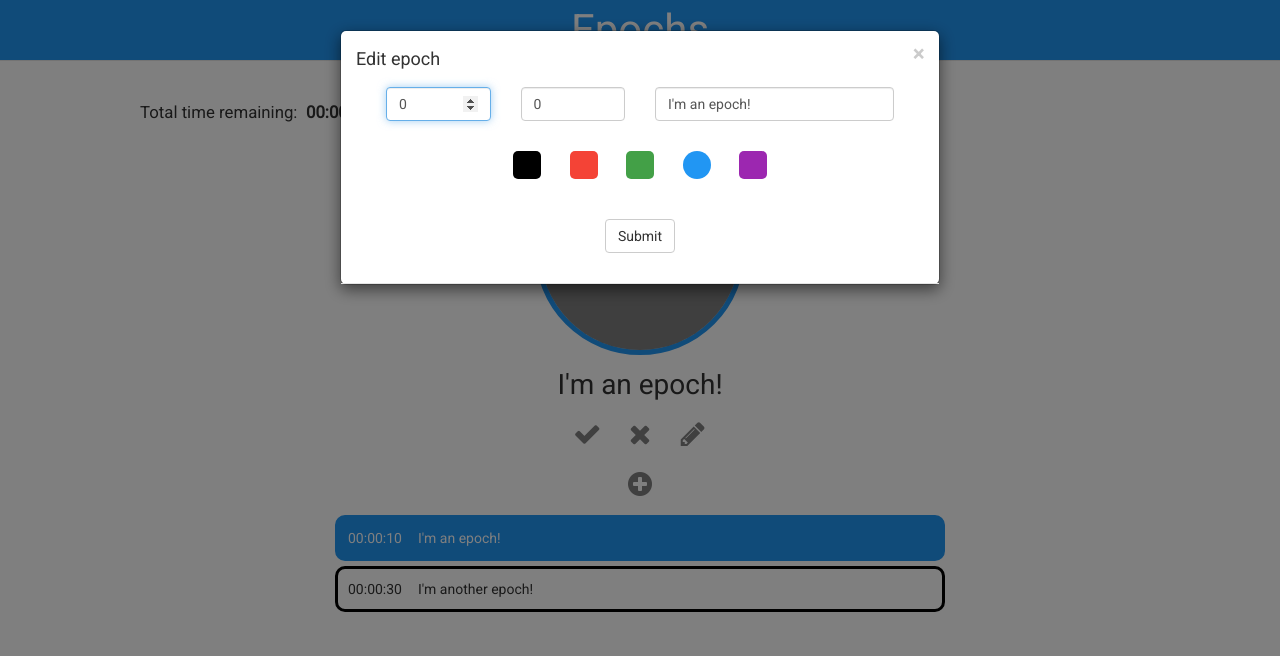
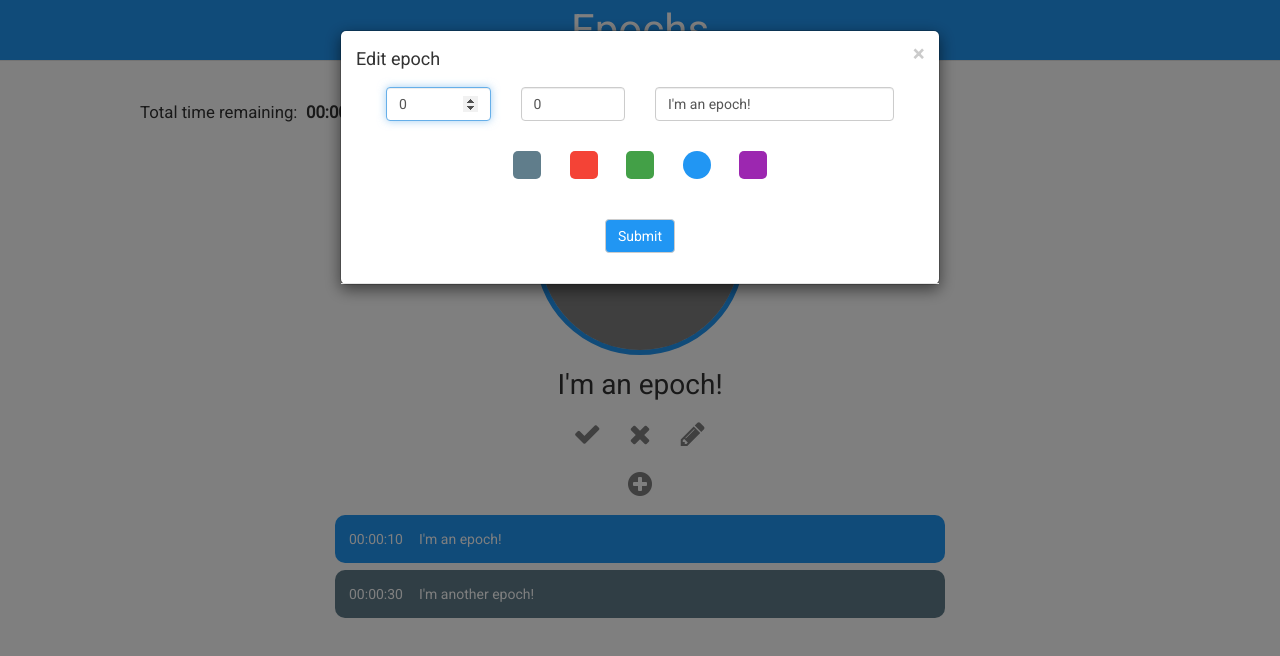
Before and after one commit to czhao39/epochs, a React app: page / in a window 1280 px wide. Both pictures are taken after a click on the icon 692 px from the left and 433 px from the top of the page. Shown: the top 656 px of the page. Built offline with nearby package versions, Linux system fonts and the light colour scheme.

Commit message:
color modifications

```diff
--- a/src/components/App.js
+++ b/src/components/App.js
@@ -15,7 +15,7 @@ const App = ({ tasksArray, finishedTasks, editIndex, showEditTaskModal, toggleEd
             <Navbar
                 fluid
                 staticTop
-                className={tasksArray.length > 0 ? tasksArray[0].color : "black"}
+                className={tasksArray.length > 0 ? tasksArray[0].color : "grey"}
             >
                 <Navbar.Header>
                     <Navbar.Brand>
--- a/src/components/TaskEditor.js
+++ b/src/components/TaskEditor.js
@@ -6,7 +6,7 @@ import "../styles/TaskEditor.scss";
 import { secsToDuration, durationToSecs } from "../helpers";
 
 
-const COLORS = ["black", "red", "green", "blue", "purple"];
+const COLORS = ["grey", "red", "green", "blue", "purple"];
 
 class TaskEditor extends PureComponent {
     constructor(props) {
@@ -104,7 +104,7 @@ class TaskEditor extends PureComponent {
                 </div>
                 <div className="submit-button-div">
                     <Button
-                        className="submit-button"
+                        className={`submit-button ${this.state.color}`}
                         onClick={() => this.submit()}
                         disabled={!this.isInputValid()}
                     >
--- a/src/containers/CurTaskBox.js
+++ b/src/containers/CurTaskBox.js
@@ -20,7 +20,7 @@ export default class CurTaskBox extends PureComponent {
                     <Timer
                         paused={this.props.tasks.paused}
                         secsRemaining={this.props.tasks.list.length > 0 ? this.props.tasks.list[0].secsRemaining : 0}
-                        color={this.props.tasks.list.length > 0 ? this.props.tasks.list[0].color : "black"}
+                        color={this.props.tasks.list.length > 0 ? this.props.tasks.list[0].color : "grey"}
                         togglePaused={this.props.togglePaused}
                     />
                 </div>
--- a/src/reducers/tasksReducer.js
+++ b/src/reducers/tasksReducer.js
@@ -11,7 +11,7 @@ const DEFAULT_TASKS = {
     paused: true,
     list: [
         { name: "I'm an epoch!", secsRemaining: 10, color: "blue" },
-        { name: "I'm another epoch!", secsRemaining: 30, color: "black" },
+        { name: "I'm another epoch!", secsRemaining: 30, color: "grey" },
     ],
 }
 
--- a/src/styles/TaskEditor.scss
+++ b/src/styles/TaskEditor.scss
@@ -1,4 +1,18 @@
 @import "constants";
+
+.submit-button:not(:disabled) {
+    color: white;
+    @extend .task-bg;
+
+    &:hover {
+        color: white;
+    }
+
+    &:active {
+        color: white;
+        @extend .task-bg;
+    }
+}
 
 .submit-button-div {
     text-align: center;
--- a/src/styles/TaskItem.scss
+++ b/src/styles/TaskItem.scss
@@ -1,22 +1,19 @@
 @import "constants";
 
 .task-item {
-    padding: 10px;
-    border-width: 3px;
-    border-style: solid;
+    padding: 1em;
     border-radius: 10px;
-    @extend .task-border;
     display: flex;
     position: relative;
     z-index: 0;
+    color: white;
+    @extend .task-bg;
+
+    .task-item-buttons {
+        background-color: rgba(255, 255, 255, .9);
+    }
 
     &.current {
-        color: white;
-        @extend .task-bg;
-
-        .task-item-buttons {
-            background-color: rgba(255, 255, 255, .9);
-        }
     }
 }
 
--- a/src/styles/TaskList.scss
+++ b/src/styles/TaskList.scss
@@ -1,5 +1,5 @@
 .task-item {
-    margin-bottom: .5rem;
+    margin-bottom: .5em;
 }
 
 .task-item-enter {
--- a/src/styles/_constants.scss
+++ b/src/styles/_constants.scss
@@ -1,12 +1,12 @@
-$task-color-black: black;
+$task-color-grey: #607D8B;
 $task-color-red: #F44336;
 $task-color-green: #43A047;
 $task-color-blue: #2196F3;
 $task-color-purple: #9C27B0;
 
 .task-bg {
-    &.black {
-        background-color: $task-color-black;
+    &.grey {
+        background-color: $task-color-grey;
     }
 
     &.red {
@@ -27,8 +27,8 @@ $task-color-purple: #9C27B0;
 }
 
 .task-border {
-    &.black {
-        border-color: $task-color-black;
+    &.grey {
+        border-color: $task-color-grey;
     }
 
     &.red {
```
